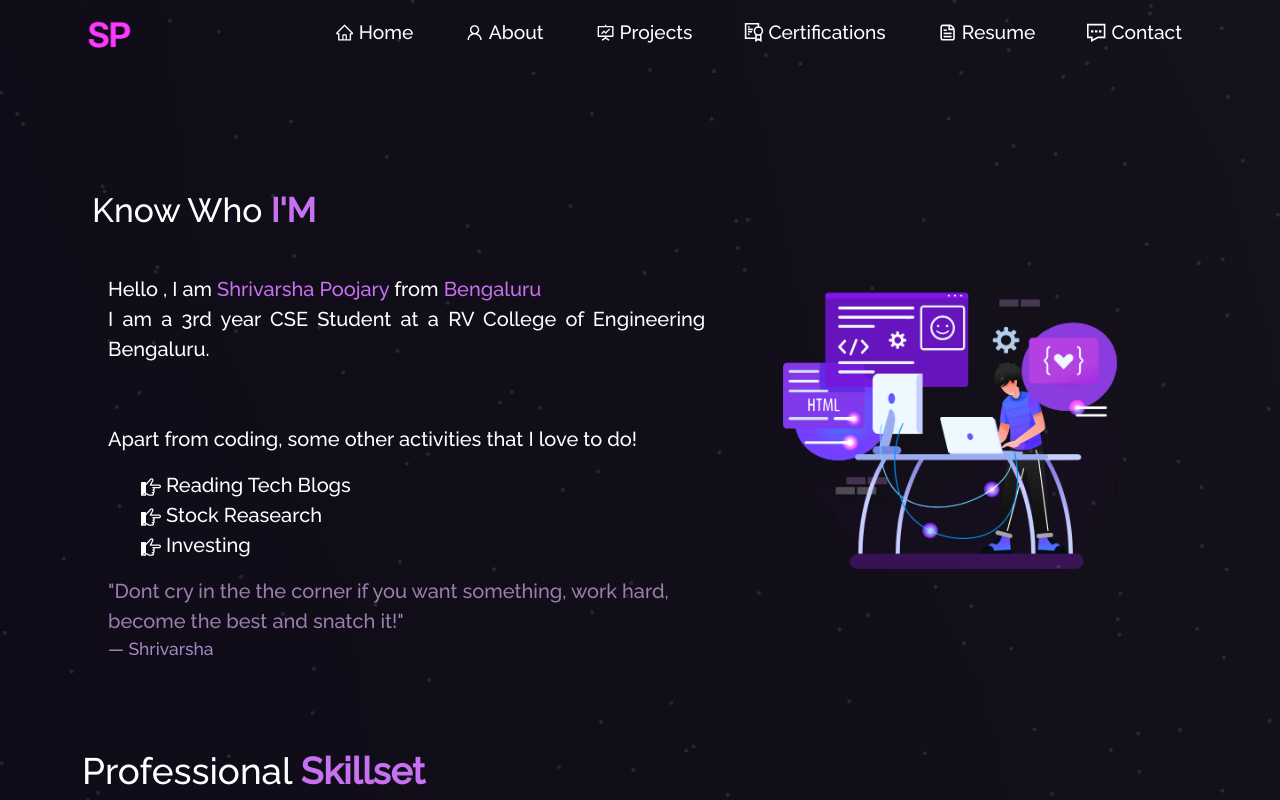
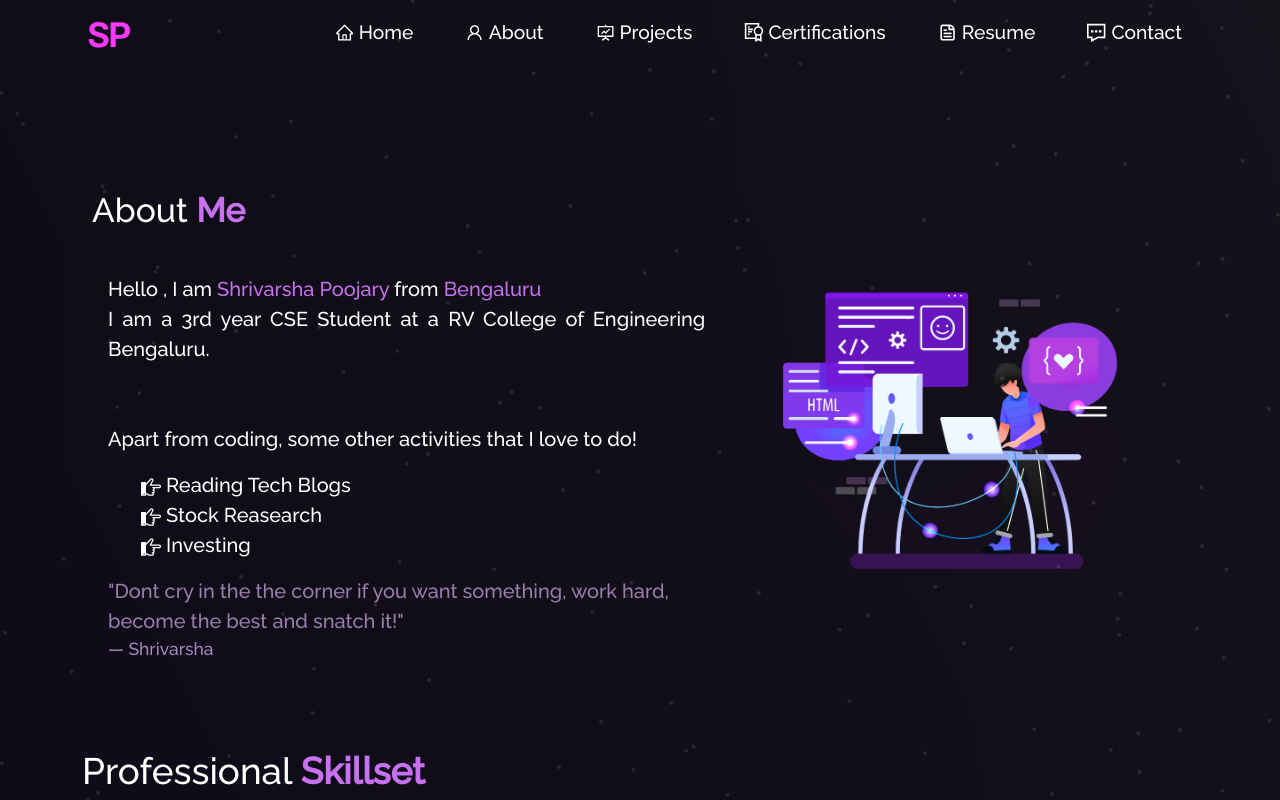
Before and after one commit to shrivarshapoojari/MyPortfolio, a React (Vite) app: page /about in a window 1280 px wide. Shown: the top 800 px of the page. Built offline with nearby package versions, Linux system fonts and the light colour scheme; no server answers.

Commit message:
Update About.jsx

```diff
--- a/src/components/About/About.jsx
+++ b/src/components/About/About.jsx
@@ -39,7 +39,7 @@ function About() {
             }}
           >
             <h1 style={{ fontSize: "2.1em", paddingBottom: "20px" }}>
-              Know Who <strong className="purple">I'M</strong>
+              About <strong className="purple">Me</strong>
             </h1>
             <Aboutcard />
           </Col>
```
